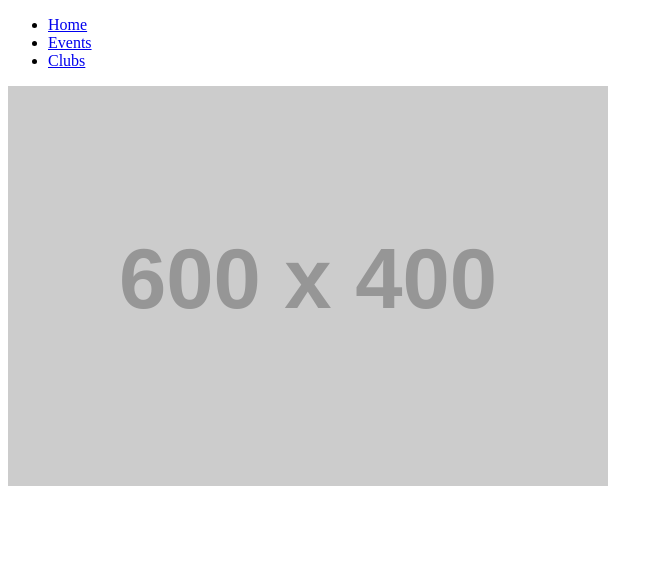
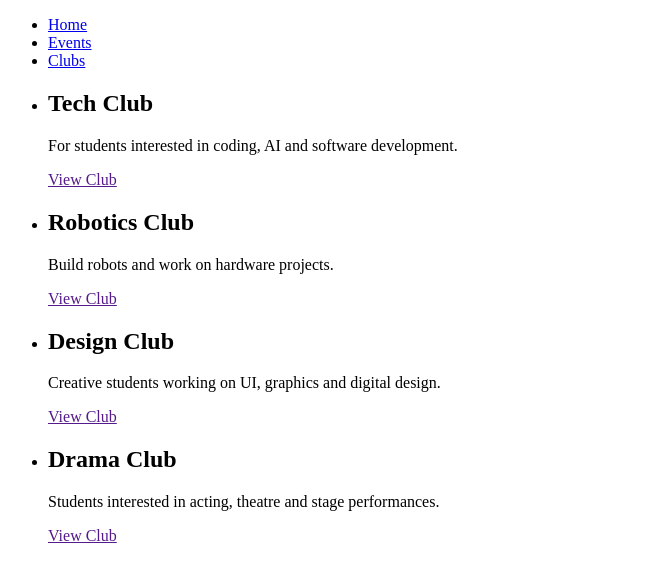
Before and after one commit to shivamkushwaha1234/Campus-HIve, a website: page clubs.html in a window 1280 px wide. Shown: the whole page, without its empty margins (0-663 px from the left). Drawn offline with Linux system fonts and the light colour scheme; placeholder pictures from the web are drawn by us.

Commit message:
Clubs page completed

```diff
--- a/clubs.html
+++ b/clubs.html
@@ -14,15 +14,32 @@
     <li><a href="clubs.html">Clubs</a></li>
   </ul>
 </nav>
-
 <main>
-  <section> <img src="https://placehold.co/600x400?text=Hello+World"/></section>
-  <section></section>
-  <section></section>
+  <section>
+    <ul>
+      <li>
+        <h2>Tech Club</h2>
+        <p>For students interested in coding, AI and software development.</p>
+        <a href="">View Club</a>
+      </li>
+      <li>
+        <h2>Robotics Club</h2>
+        <p>Build robots and work on hardware projects.</p>
+        <a href="">View Club</a>
+      </li>
+      <li>
+        <h2>Design Club</h2>
+        <p>Creative students working on UI, graphics and digital design.</p>
+        <a href="">View Club</a>
+      </li>
+      <li>
+        <h2>Drama Club</h2>
+        <p>Students interested in acting, theatre and stage performances.</p>
+        <a href="">View Club</a>
+      </li>
+    </ul>
+  </section>
 </main>
 
-<footer>
-
-</footer>
 </body>
 </html>
```
